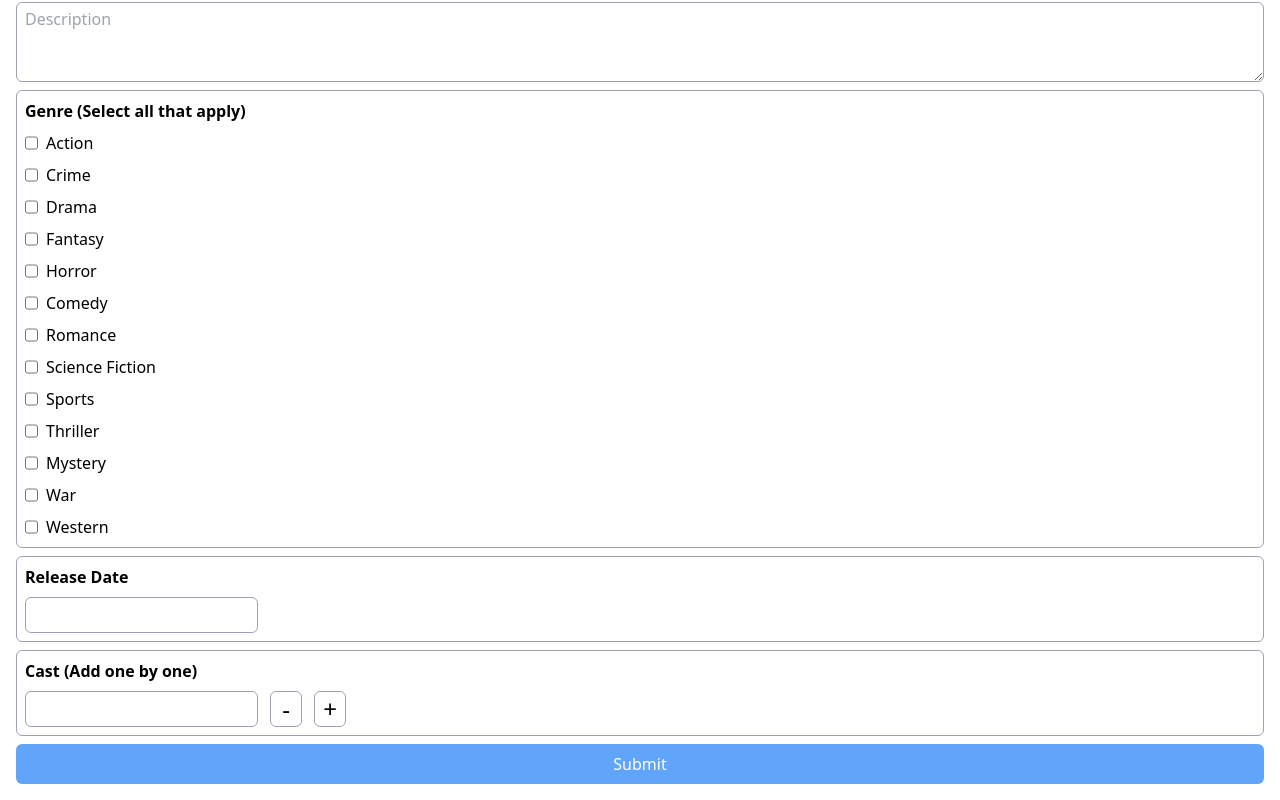
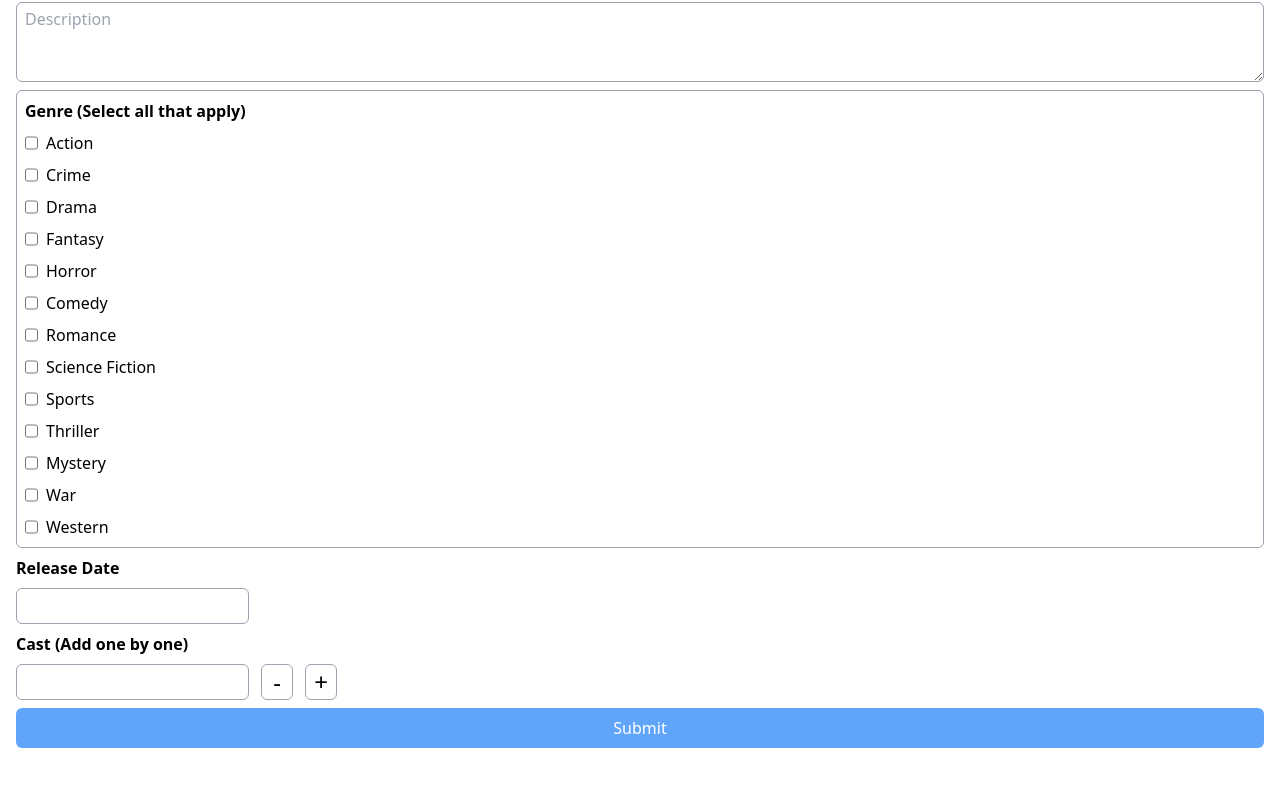
Before and after one commit to heyyayesh/box-office, a React (Create React App) app in the folder client/: page /movies/add in a window 1280 px wide. Shown: the part 278-1078 px from the top of the page. After the commit the page ends 1042 px from the top, so only its background shows below. Built offline with nearby package versions, Linux system fonts and the light colour scheme; the HTML template or start-up script is replaced by a standard one.

Commit message:
Remove border

```diff
--- a/client/src/components/form-controls/DatePicker.jsx
+++ b/client/src/components/form-controls/DatePicker.jsx
@@ -5,12 +5,10 @@ import 'react-datepicker/dist/react-datepicker.css';
 
 const DatePicker = ({ label, name, placeholder, ...rest }) => {
   return (
-    <div className='flex flex-col gap-2 border border-gray-400 rounded-md p-2'>
+    <div className='flex flex-col gap-2 rounded-md'>
       <label className='font-semibold'>{label}</label>
       <Field name={name}>
         {({ form, field }) => {
-          //   const { setFieldValue } = form;
-          //   const { value } = field;
           return (
             <DateView
               id={name}
--- a/client/src/components/form-controls/DynamicList.jsx
+++ b/client/src/components/form-controls/DynamicList.jsx
@@ -3,7 +3,7 @@ import { Field, FieldArray } from 'formik';
 
 const DynamicList = ({ name, label, placeholder, ...rest }) => {
   return (
-    <div className='flex flex-col gap-2 border border-gray-400 rounded-md p-2'>
+    <div className='flex flex-col gap-2 rounded-md'>
       <label className='font-semibold' htmlFor={name}>
         {label}
       </label>
```
